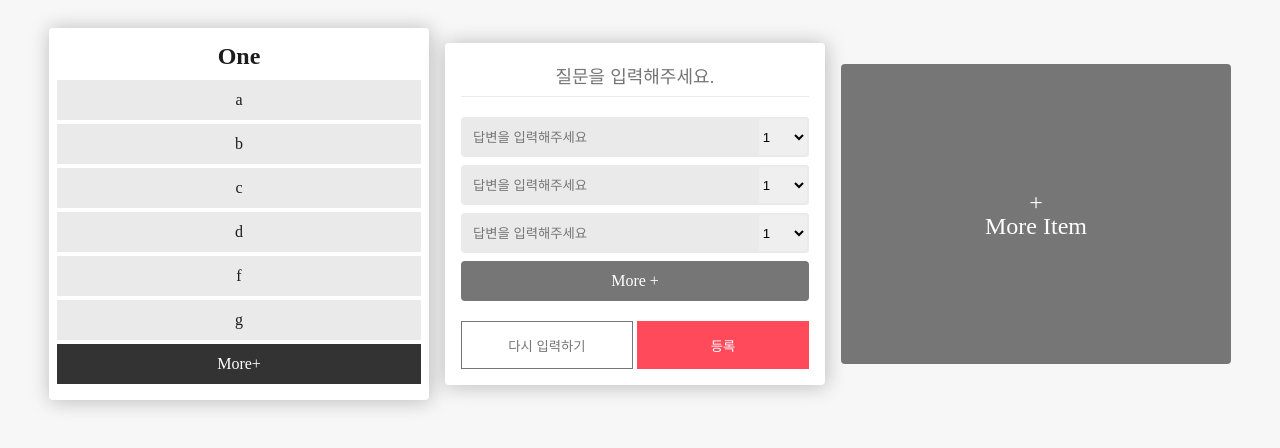
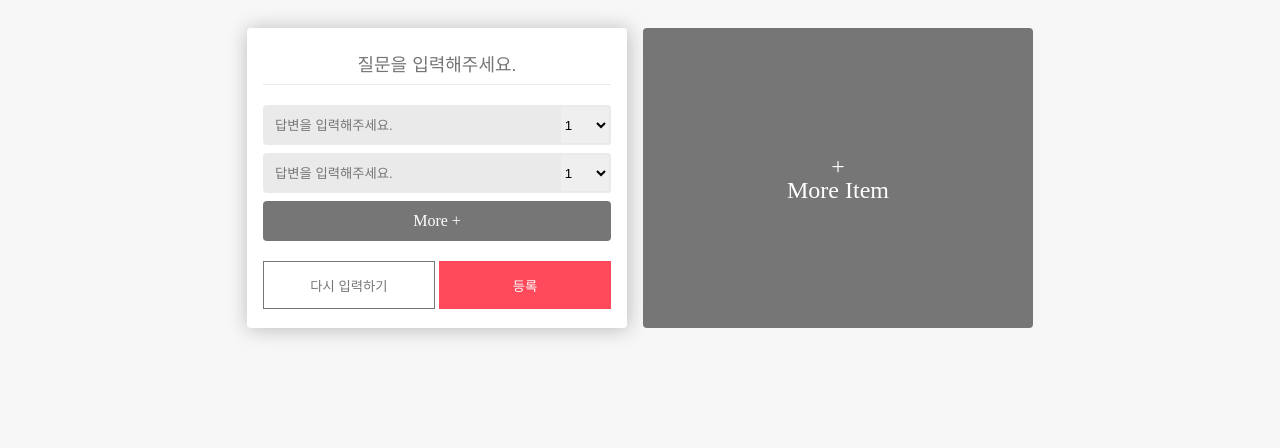
Before and after one commit to totoruo9/dnfl_mbti_backend, a React (Create React App) app: page / in a window 1280 px wide. Shown: the top 448 px of the page. Built offline with nearby package versions, Linux system fonts and the light colour scheme.

Commit message:
생성된 질문 카드 수정시 이전 질문 생성폼으로 돌아가는 작업 진행해야 됨, component에서 데이터 형식을 변경하던 것을 recoil selector를 이용해 데이터를 수정할 수 있게 변경할 예정

```diff
--- a/src/App.tsx
+++ b/src/App.tsx
@@ -1,9 +1,10 @@
 import {DragDropContext, Droppable, Draggable} from "react-beautiful-dnd";
 import DropBoard from "./Components/DropBoard";
 import styled from "styled-components";
-import { useRecoilState } from "recoil";
-import { questionItem } from "./atoms";
+import { useRecoilState, useRecoilValue } from "recoil";
+import { createdItem, questionItem } from "./atoms";
 import CreateQuestion from "./Components/CreateQuestion";
+import CreatedQuestion from "./Components/CreatedQuestion";
 
 const Wrapper = styled.div`
     width:100%;
@@ -34,16 +35,25 @@ const MoreItem = styled.div`
   }
 `;
 
+interface ICreatedQ {
+  key: string;
+  question: string;
+  answer: {
+    [key:string]: {
+      value: string;
+      result: string;
+    };
+  }
+}
+
 function App() {
   const [questionWrap, setQuestionWrap] = useRecoilState(questionItem);
-  const onDragEnd = () => {
-
-  }
+  const createdAnswer = useRecoilValue(createdItem);
 
   const onAddBoard = () => {
     const createData = {
       id: `${questionWrap.length+1}ID${Date.now()}`,
-      value: <CreateQuestion />
+      value: <CreateQuestion key={`${questionWrap.length+1}ID${Date.now()}`} />
     }
 
     console.log(createData);
@@ -54,9 +64,13 @@ function App() {
 
   return (
     <Wrapper>
-      <DragDropContext onDragEnd={onDragEnd}>
-        <DropBoard />
-      </DragDropContext>
+      {
+        createdAnswer.map((item:any) => (
+          item.modif
+            ? <CreateQuestion />
+            : <CreatedQuestion key={item.id} question={item.question} answer={item.answer} modify={item.modify} boardId={item.id} />
+        ))
+      }
       <CreateQuestion />
       {
         questionWrap.map(item => {
--- /dev/null
+++ b/src/Components/AnswerComponent.tsx
@@ -0,0 +1,50 @@
+import styled from "styled-components";
+
+const Wrapper = styled.div`
+    width: 100%;
+    background: ${props => props.theme.colorSet.blackWhite.gray300};
+    height: ${props => props.theme.boxSet.height.md};
+    margin-bottom: ${props => props.theme.paddingSet.pd_8};
+    display: flex;
+    border-radius: ${props => props.theme.boxSet.borderRadius};
+`;
+
+const AnswerValue = styled.input`
+    width: 85%;
+    border: 0;
+    background: rgba(0,0,0,0);
+    color: ${props => props.theme.colorSet.blackWhite.gray900};
+    padding: ${props => props.theme.paddingSet.pd_4} ${props => props.theme.paddingSet.pd_12};
+
+    &::placeholder {
+        color: ${props => props.theme.colorSet.blackWhite.gray500};
+    }
+`;
+
+const AnswerResult = styled.select`
+    width: 15%;
+    border: 2px solid ${props => props.theme.colorSet.blackWhite.gray300};
+    border-radius: ${props => props.theme.boxSet.borderRadius};
+`;
+
+interface IAnserComponent {
+    qustionName: any;
+    placeholder: string;
+    register: any;
+    modify?: boolean;
+}
+
+function AnswerComponent({qustionName, placeholder, register, modify}:IAnserComponent){
+    return (
+        <Wrapper>
+            <AnswerValue {...register(`answer.${qustionName}.value`)} placeholder={placeholder} />
+            <AnswerResult {...register(`answer.${qustionName}.result`)}>
+                <option value="1">1</option>
+                <option value="2">2</option>
+                <option value="3">3</option>
+            </AnswerResult>
+        </Wrapper>
+    )
+}
+
+export default AnswerComponent;
--- a/src/Components/CreateQuestion.tsx
+++ b/src/Components/CreateQuestion.tsx
@@ -1,6 +1,10 @@
 import styled from "styled-components";
 import {useForm, SubmitHandler} from "react-hook-form";
 import React from "react";
+import AnswerComponent from "./AnswerComponent";
+import { useState } from "react";
+import { useRecoilState } from "recoil";
+import { createdItem, ICreatedItem } from "../atoms";
 
 const Wrapper = styled.div`
     width: 380px;
@@ -27,33 +31,6 @@ const QuestionForm = styled.input`
     padding: ${props => props.theme.paddingSet.pd_8};
     text-align: center;
     margin-bottom: ${props => props.theme.paddingSet.pd_20};
-`;
-
-const AnswerComponent = styled.div`
-    width: 100%;
-    background: ${props => props.theme.colorSet.blackWhite.gray300};
-    height: ${props => props.theme.boxSet.height.md};
-    margin-bottom: ${props => props.theme.paddingSet.pd_8};
-    display: flex;
-    border-radius: ${props => props.theme.boxSet.borderRadius};
-`;
-
-const AnswerValue = styled.input`
-    width: 85%;
-    border: 0;
-    background: rgba(0,0,0,0);
-    color: ${props => props.theme.colorSet.blackWhite.gray900};
-    padding: ${props => props.theme.paddingSet.pd_4} ${props => props.theme.paddingSet.pd_12};
-
-    &::placeholder {
-        color: ${props => props.theme.colorSet.blackWhite.gray500};
-    }
-`;
-
-const AnswerResult = styled.select`
-    width: 15%;
-    border: 2px solid ${props => props.theme.colorSet.blackWhite.gray300};
-    border-radius: ${props => props.theme.boxSet.borderRadius};
 `;
 
 const MoreItem = styled.div`
@@ -94,52 +71,60 @@ const ButtonWrap = styled.div`
 `;
 
 interface IFormValue {
-
+    question: string;
+    [key:string]: string;
 }
 
-
+interface IAnserData {
+    result: string;
+    value: string;
+    id?: string;
+}
 
 function CreateQuestion () {
-    const {register, handleSubmit, resetField} = useForm();
+    const {register, handleSubmit, resetField, reset} = useForm();
+    const [answerId, setAnserId] = useState(["id_1", "id_2"]);
+    const [createdAnswer, setCreatedAnswer] = useRecoilState(createdItem);
 
-    const onSubmit:SubmitHandler<IFormValue> = (event) => {
-        console.log(event);
-        resetField("question");
-        resetField("first");
-        resetField("second");
-        resetField("third");
+    const onSubmit:SubmitHandler<ICreatedItem> = (event) => {
+        const cloneObj = (obj:{}) => JSON.parse(JSON.stringify(obj));
+        const copied = cloneObj(event);
+
+        const filedId = `${Date.now()}id`;
+        copied.id = filedId;
+
+        const answerArray = [];
+        for(const prop in event.answer) {
+            const answerData:any = event.answer[prop];
+            answerData.id = prop;
+            answerArray.push(answerData);
+        };
+        copied.answer = answerArray;
+
+        copied.modify = false;
+
+        setCreatedAnswer(prev => [...prev, copied]);
+        reset();
     }
+
+    const onAddAnswer = () => {
+        setAnserId(prev => [...prev, `id_${prev.length+1}`])
+    }
+
+    console.log(createdAnswer);
 
     return(
         <Wrapper onSubmit={handleSubmit(onSubmit)}>
             <FormWrap>
                 <QuestionForm {...register("question")} placeholder="질문을 입력해주세요." />
-                <AnswerComponent>
-                    <AnswerValue {...register("first")} placeholder="답변을 입력해주세요" />
-                    <AnswerResult>
-                        <option>1</option>
-                        <option>2</option>
-                        <option>3</option>
-                    </AnswerResult>
-                </AnswerComponent>
-                <AnswerComponent>
-                    <AnswerValue {...register("second")} placeholder="답변을 입력해주세요" />
-                    <AnswerResult>
-                        <option>1</option>
-                        <option>2</option>
-                        <option>3</option>
-                    </AnswerResult>
-                </AnswerComponent>
-                <AnswerComponent>
-                    <AnswerValue {...register("third")} placeholder="답변을 입력해주세요" />
-                    <AnswerResult>
-                        <option>1</option>
-                        <option>2</option>
-                        <option>3</option>
-                    </AnswerResult>
-                </AnswerComponent>
 
-                <MoreItem>More +</MoreItem>
+                {
+                    answerId.map((item, index) => (
+                        <AnswerComponent key={item} register={register} qustionName={item} placeholder="답변을 입력해주세요." />
+                    ))
+                }
+
+                <MoreItem onClick={onAddAnswer}>More +</MoreItem>
 
                 <ButtonWrap>
                     <button>다시 입력하기</button>
--- /dev/null
+++ b/src/Components/CreatedQuestion.tsx
@@ -0,0 +1,75 @@
+import { DragDropContext, Draggable, Droppable } from "react-beautiful-dnd";
+import { useRecoilState, useRecoilValue } from "recoil";
+import styled from "styled-components";
+import { createdItem, ICreatedItem, questionItem } from "../atoms";
+import DropItem from "./DropItem";
+
+const Wrapper = styled.div`
+    display: flex;
+    justify-content: center;
+    align-items: center;
+    margin: ${props => props.theme.paddingSet.pd_8};
+`;
+
+const Board = styled.div`
+    background: ${props => props.theme.colorSet.blackWhite.white};
+    width: 380px;
+    min-height : 300px;
+    border-radius: ${props => props.theme.boxSet.borderRadius};
+    padding: ${props => props.theme.paddingSet.pd_16} ${props => props.theme.paddingSet.pd_8};
+    box-shadow: ${props => props.theme.boxSet.box_shadow};
+`;
+
+const Title = styled.h3`
+    font-size: ${props => props.theme.textSet.size.title};
+    text-align: center;
+    padding-bottom: ${props => props.theme.paddingSet.pd_12};
+    color: ${props => props.theme.textSet.color.gray900};
+    font-weight: ${props => props.theme.textSet.weight.extra_bold};
+`;
+
+interface ICreatedQ {
+    key: string;
+    question: string;
+    answer: {
+        [key:string]: {
+            value: string;
+            result: string;
+        };
+    }
+}
+
+function CreatedQuestion ({question, answer, boardId}:any) {
+    const [createdQuestion, setCreatedQuestion] = useRecoilState(createdItem);
+
+    const onModify = () => {
+        setCreatedQuestion(prev => {
+            return prev.map((item:any) => {
+                if(item.id === boardId) {
+                    item.modify = true
+                };
+                return item;
+            })
+        })
+    }
+
+    return (
+        <Wrapper>
+            <Board>
+                <Title>{question}</Title>
+                {
+                    answer.map(({value, result}:any) => {
+                        return (
+                            <div key={result+value}>
+                                <span>{value} <strong>{result}</strong></span>
+                            </div>
+                        )
+                    })
+                }
+                <button onClick={onModify}>수정하기</button>
+            </Board>
+        </Wrapper>
+    );
+};
+
+export default CreatedQuestion
--- a/src/atoms.ts
+++ b/src/atoms.ts
@@ -1,9 +1,13 @@
 import React, { DetailedReactHTMLElement } from "react";
-import {atom} from "recoil";
+import {atom, selector} from "recoil";
 
 interface IQuestionItem {
     id?: string;
     value?: React.DetailedHTMLProps<React.HTMLAttributes<HTMLDivElement>, HTMLDivElement>
+}
+
+export interface ICreatedItem {
+    [key:string]: [string, {value:string, result:string}];
 }
 
 export const atomItem = atom({
@@ -15,3 +19,16 @@ export const questionItem = atom<IQuestionItem[]>({
     key: "questionItem",
     default: []
 })
+
+export const createdItem = atom<ICreatedItem[]>({
+    key: "createdItem",
+    default: []
+})
+
+export const test = selector({
+    key: "test",
+    get: ({get}) => {
+        const list = get(createdItem);
+        console.log(list);
+    },
+})
```
Also changed, not shown: 1 other file (tests, documents, lock files or other folders).
